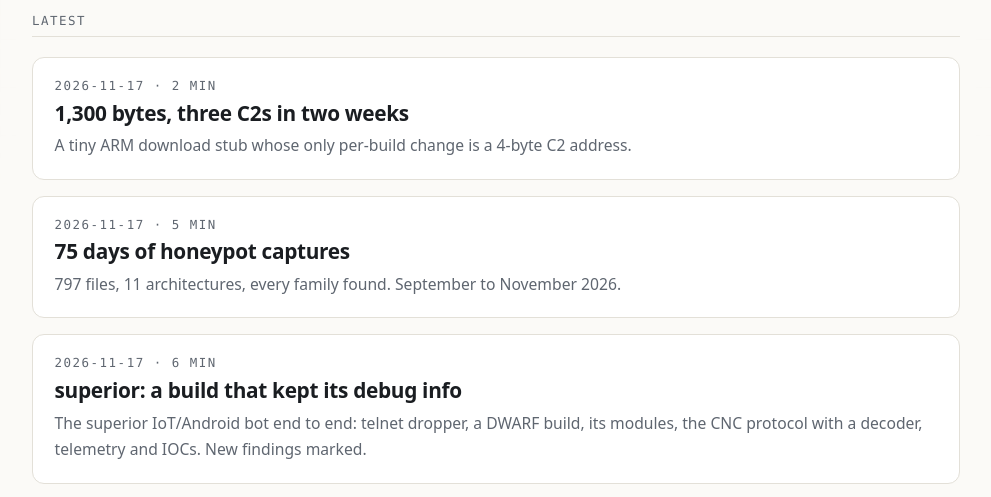
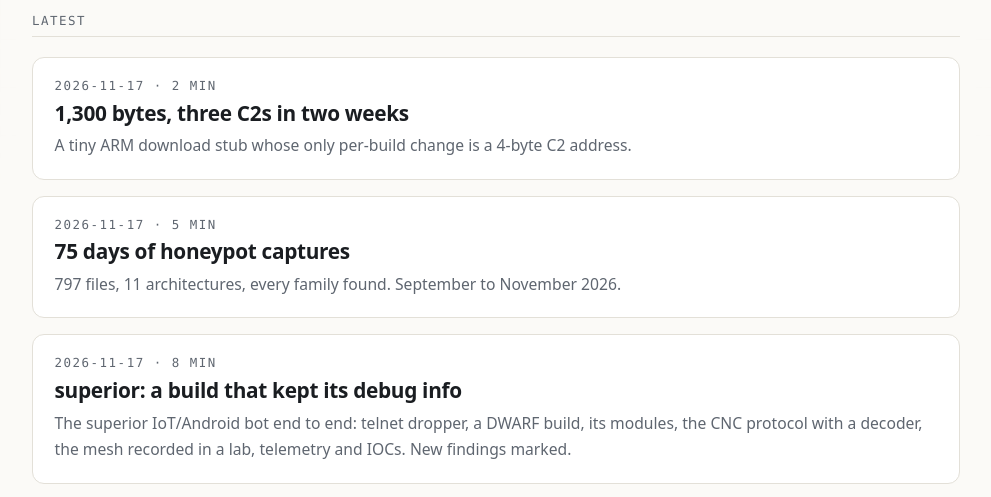
Before and after one commit to ChrisSewell/research-blog-site, a plain HTML site: page index.html in a window 1280 px wide. Shown: the part 297-794 px from the top of the page, without its empty margins (144-1135 px from the left). Drawn offline with Linux system fonts and the light colour scheme.

Commit message:
Publish 2026-11-17

```diff
--- a/index.html
+++ b/index.html
@@ -2,8 +2,8 @@
 <span class=card-title>1,300 bytes, three C2s in two weeks</span>
 <span class=card-desc>A tiny ARM download stub whose only per-build change is a 4-byte C2 address.</span></a></li><li><a class=card href=/posts/2026-11-75-days-of-honeypot-captures/><span class=meta><time datetime=2026-11-17>2026-11-17</time> · 5 min</span>
 <span class=card-title>75 days of honeypot captures</span>
-<span class=card-desc>797 files, 11 architectures, every family found. September to November 2026.</span></a></li><li><a class=card href=/posts/2026-11-superior-debug-build/><span class=meta><time datetime=2026-11-17>2026-11-17</time> · 6 min</span>
+<span class=card-desc>797 files, 11 architectures, every family found. September to November 2026.</span></a></li><li><a class=card href=/posts/2026-11-superior-debug-build/><span class=meta><time datetime=2026-11-17>2026-11-17</time> · 8 min</span>
 <span class=card-title>superior: a build that kept its debug info</span>
-<span class=card-desc>The superior IoT/Android bot end to end: telnet dropper, a DWARF build, its modules, the CNC protocol with a decoder, telemetry and IOCs. New findings marked.</span></a></li><li><a class=card href=/posts/2026-11-systemd-baby/><span class=meta><time datetime=2026-11-17>2026-11-17</time> · 4 min</span>
+<span class=card-desc>The superior IoT/Android bot end to end: telnet dropper, a DWARF build, its modules, the CNC protocol with a decoder, the mesh recorded in a lab, telemetry and IOCs. New findings marked.</span></a></li><li><a class=card href=/posts/2026-11-systemd-baby/><span class=meta><time datetime=2026-11-17>2026-11-17</time> · 4 min</span>
 <span class=card-title>systemd-baby: 180 places to come back from</span>
 <span class=card-desc>An ARM bot that writes itself into nearly every autostart path Linux, Android, OpenWrt and macOS have, behind a screen of decoy C2s.</span></a></li></ol></main><footer class=site><span>CC BY 4.0</span><span>IOCs defanged</span><a href=https://github.com/ChrisSewell>github</a></footer></body></html>
```
Also changed, not shown: index.xml (+1 -1 lines), posts/2026-11-75-days-of-honeypot-captures/index.html (+1 -1 lines), posts/2026-11-superior-debug-build/index.html (+2 -2 lines), posts/index.html (+2 -2 lines), 1 other file.
